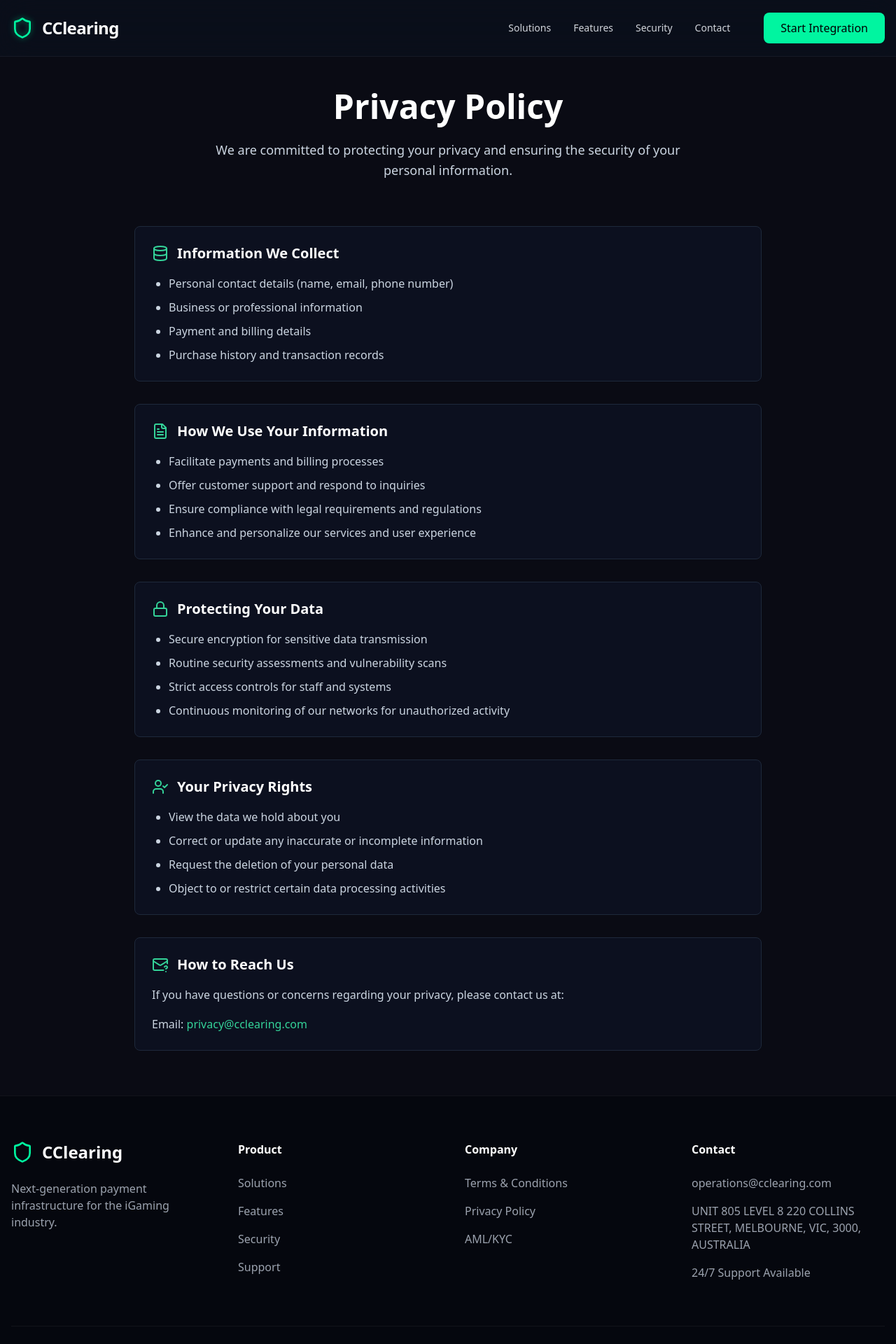
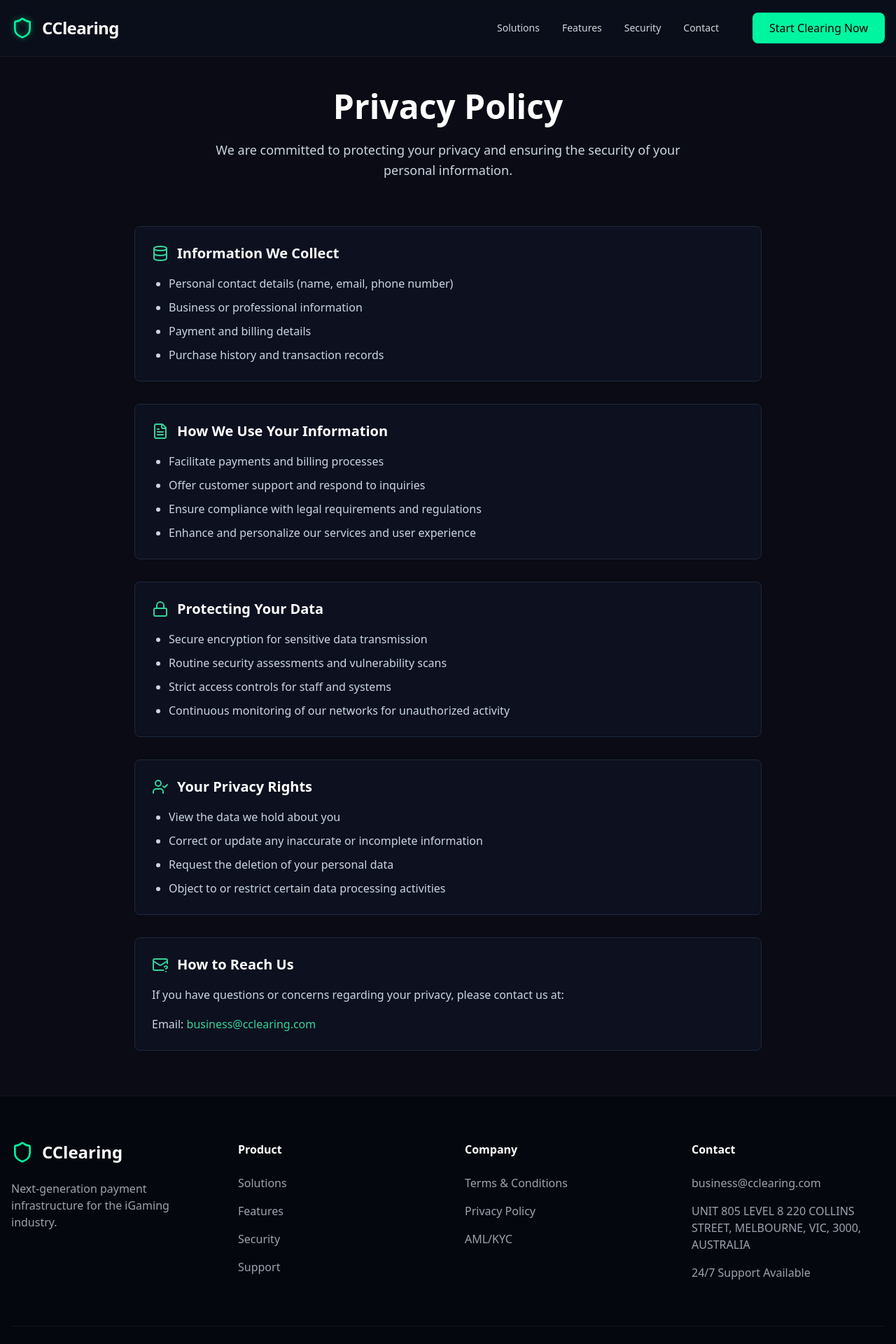
Before and after one commit to martinmiltonmartinez/cclearing, a React (Vite) app: page /privacy in a window 1280 px wide. Shown: the top 1920 px of the page at 70% size. Built offline with nearby package versions, Linux system fonts and the light colour scheme.

Commit message:
fix: fixed all

```diff
--- a/index.html
+++ b/index.html
@@ -1,10 +1,31 @@
-<!doctype html>
+<!DOCTYPE html>
 <html lang="en">
  <head>
   <meta charset="UTF-8" />
-    <link rel="icon" type="image/svg+xml" href="/vite.svg" />
+  <link rel="icon" type="image/svg+xml" href="/favicon.svg" />
   <meta name="viewport" content="width=device-width, initial-scale=1.0" />
-    <title>Create Casino Payment Provider Website</title>
+  <title>Clear the Way to Payment Success</title>
+  <meta
+   name="description"
+   content="Simplify your payment process and achieve success with our expert solutions. Make payments easy, fast, and hassle-free."
+  />
+  <meta
+   name="keywords"
+   content="payment success, payment solutions, e-commerce, checkout, secure payments, transaction help"
+  />
+  <meta property="og:title" content="Clear the Way to Payment Success" />
+  <meta
+   property="og:description"
+   content="Simplify your payment process and achieve success with our expert solutions. Make payments easy, fast, and hassle-free."
+  />
+  <meta property="og:type" content="website" />
+  <meta name="twitter:card" content="summary_large_image" />
+  <meta name="twitter:title" content="Clear the Way to Payment Success" />
+  <meta
+   name="twitter:description"
+   content="Simplify your payment process and achieve success with our expert solutions. Make payments easy, fast, and hassle-free."
+  />
+  <link rel="canonical" href="https://cclearing.com/" />
  </head>
  <body>
   <div id="root"></div>
--- a/src/components/Footer.tsx
+++ b/src/components/Footer.tsx
@@ -29,7 +29,7 @@
   {
    title: "Contact",
    links: [
-    { name: "Email", value: "operations@cclearing.com" },
+    { name: "Email", value: "business@cclearing.com" },
     {
      name: "Address",
      value:
--- a/src/components/Header.tsx
+++ b/src/components/Header.tsx
@@ -54,16 +54,13 @@
          Contact
         </HashLink>
        </div>
-       {/* <HashLink
+       <HashLink
         smooth
         to="/book/#"
         className="bg-[#00F5A0] text-black px-6 py-2.5 rounded-lg font-medium hover:bg-[#00F5A0]/90 transition-all"
        >
-        Start Integration
-       </HashLink> */}
-       <button className="bg-[#00F5A0] text-black px-6 py-2.5 rounded-lg font-medium hover:bg-[#00F5A0]/90 transition-all">
-        Start Integration
-       </button>
+        Start Clearing Now
+       </HashLink>
       </nav>
 
       {/* Mobile Menu Button */}
@@ -102,7 +99,9 @@
         Security
        </HashLink>
        <button className="w-full bg-[#00F5A0] text-black px-6 py-2.5 rounded-lg font-medium hover:bg-[#00F5A0]/90 transition-all">
-        Start Integration
+        <HashLink smooth to="/book/#">
+         Start Clearing Now
+        </HashLink>
        </button>
       </div>
      </div>
--- a/src/pages/PrivacyPolicy/PolicyContent.tsx
+++ b/src/pages/PrivacyPolicy/PolicyContent.tsx
@@ -85,7 +85,7 @@
          contact us at:
         </p>
         <p>
-         Email: <span className="text-emerald-400">privacy@cclearing.com</span>
+         Email: <span className="text-emerald-400">business@cclearing.com</span>
         </p>
        </div>
       }
--- a/src/pages/TermsConditions/TermsContent.tsx
+++ b/src/pages/TermsConditions/TermsContent.tsx
@@ -95,7 +95,7 @@
          For questions or concerns regarding these terms, please contact us at:
         </p>
         <p>
-         Email: <span className="text-emerald-400">legal@cclearing.com</span>
+         Email: <span className="text-emerald-400">business@cclearing.com</span>
         </p>
        </div>
       }
```
Also changed, not shown: public/favicon.svg (added). Lines whose indentation alone changed are shown as unchanged.
